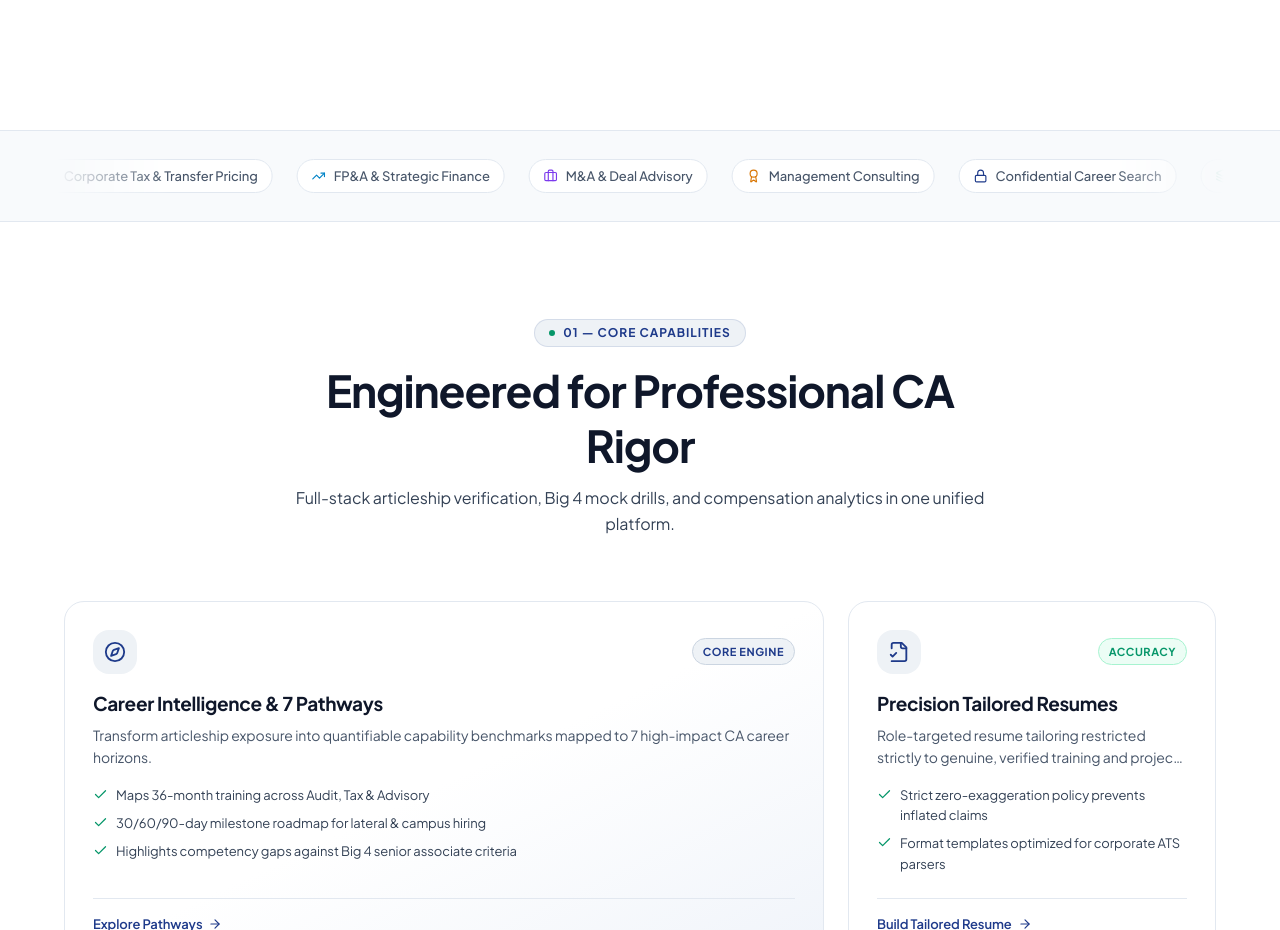
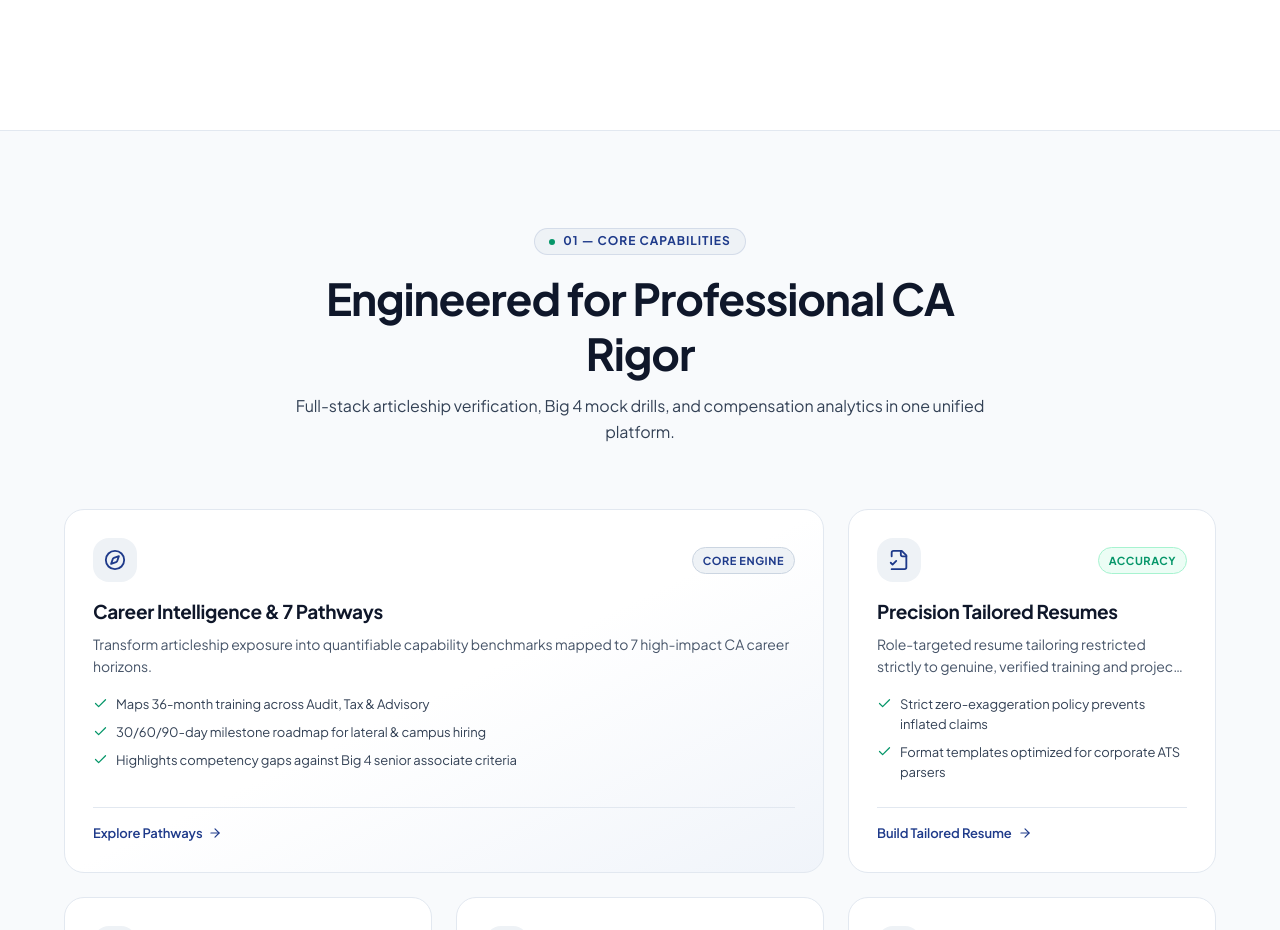
Before and after one commit to Vishaldubey2210/CA-Carrier-OS, a Next.js app in the folder apps/web/: page / in a window 1280 px wide. Shown: the part 3420-4350 px from the top of the page. Built offline with nearby package versions, Linux system fonts and the light colour scheme.

Commit message:
feat(home): remove trust marquee section below hero

```diff
--- a/apps/web/src/app/page.tsx
+++ b/apps/web/src/app/page.tsx
@@ -2,7 +2,6 @@
 
 import React from 'react';
 import { HeroSection } from '../components/home/HeroSection';
-import { TrustMarquee } from '../components/home/TrustMarquee';
 import { CoreCapabilities } from '../components/home/CoreCapabilities';
 import { HowItWorks } from '../components/home/HowItWorks';
 import { SevenHorizons } from '../components/home/SevenHorizons';
@@ -52,13 +51,8 @@ export default function RootHomePage() {
           <HeroSection />
         </div>
 
-        {/* 2. Trust Marquee (Soft Off-White #F8FAFC) */}
-        <div className="bg-[#F8FAFC] border-y border-[#E2E8F0]">
-          <TrustMarquee />
-        </div>
-
-        {/* 3. Core Capabilities Bento Grid (White) */}
-        <div className="bg-white">
+        {/* 2. Core Capabilities Bento Grid (White) */}
+        <div className="bg-[#F8FAFC] border-t border-[#E2E8F0]">
           <CoreCapabilities />
         </div>
 
```
